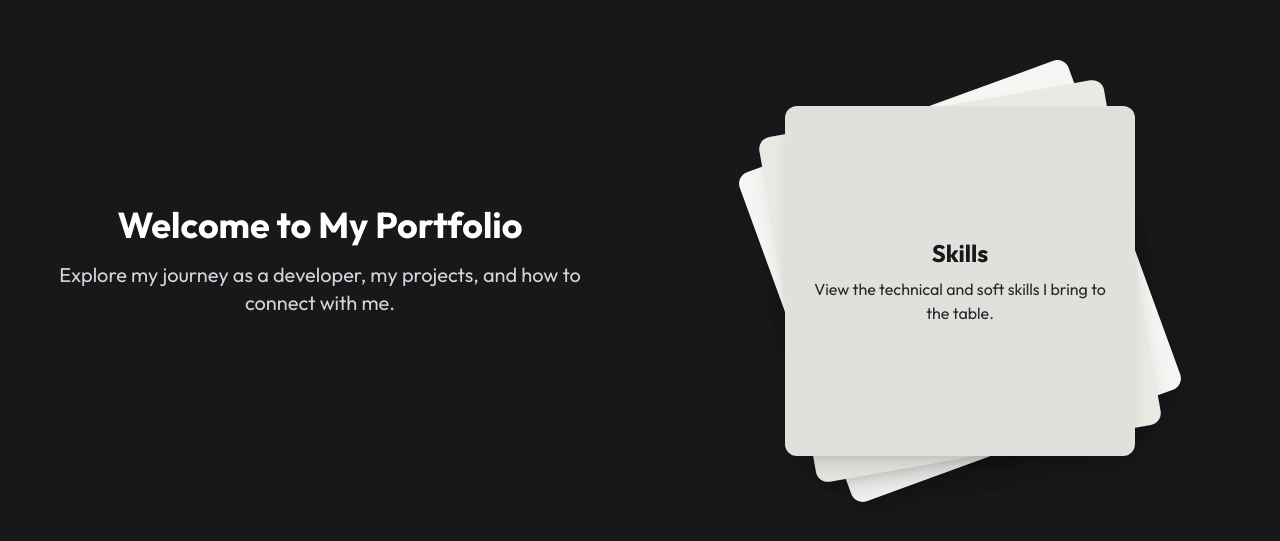
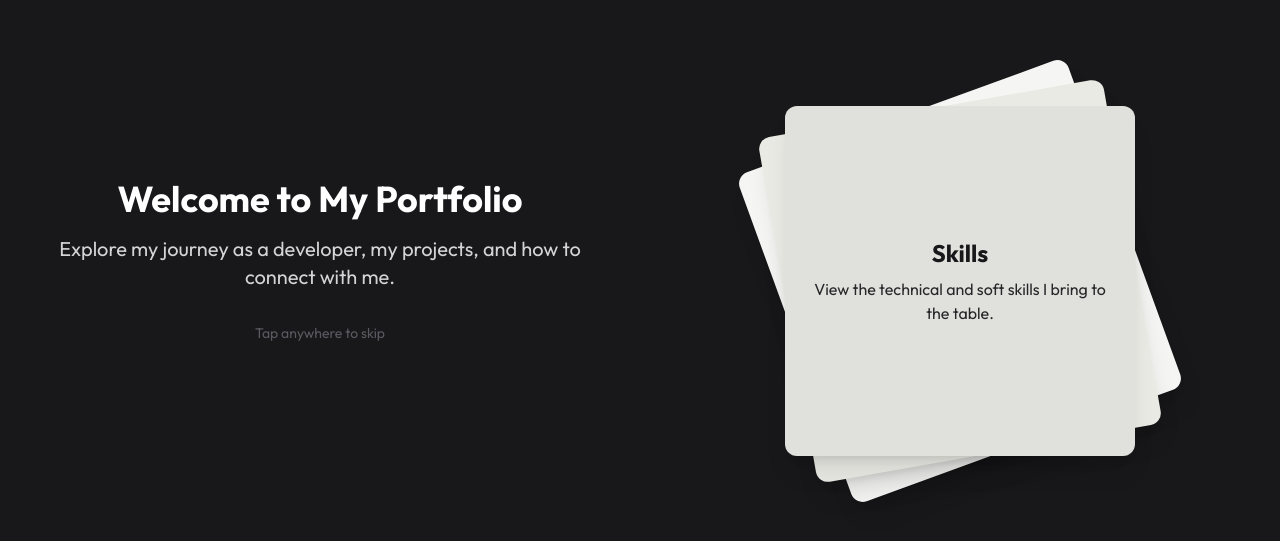
Before and after one commit to faizzmi/showcasex, a Next.js app: page / in a window 1280 px wide. Shown: the part 119-660 px from the top of the page. Built offline with nearby package versions, Linux system fonts and the light colour scheme; a web font is replaced by a local one.

Commit message:
update: resume and Add skip functionality to splash screen and enhance user interaction

```diff
--- a/app/template.js
+++ b/app/template.js
@@ -46,10 +46,15 @@ const Template = ({ children }) => {
     setPrevPathName(pathName);
   }, [pathName, prevPathName]);
 
+  // Function to skip the splash screen
+  const handleSkipSplash = () => {
+    setShowSplash(false);
+  };
+
   return (
     <div>
       {showSplash ? (
-        <SplashScreen />
+        <SplashScreen onSkip={handleSkipSplash} />
       ) : (
         <AnimatePresence>
           <motion.div key="main-content" initial={{ opacity: 0 }} animate={{ opacity: 1 }} exit={{ opacity: 0 }}>
--- a/components/SplashScreen.jsx
+++ b/components/SplashScreen.jsx
@@ -11,7 +11,7 @@ const cardsData = [
   { id: 6, color: "bg-lightest", title: "Let's Go!", description: " " },
 ];
 
-const SplashScreen = () => {
+const SplashScreen = ({ onSkip }) => {
   const [currentIndex, setCurrentIndex] = useState(0);
 
   useEffect(() => {
@@ -24,22 +24,34 @@ const SplashScreen = () => {
     return () => clearTimeout(interval);
   }, [currentIndex]);
 
+  // Handle click/tap anywhere on the splash screen
+  const handleSkip = () => {
+    if (onSkip) {
+      onSkip();
+    }
+  };
+
   return (
     <motion.div
-      className="fixed inset-0 z-50 flex flex-col md:flex-row items-center justify-center bg-zinc-900 h-screen"
+      className="fixed inset-0 z-50 flex flex-col md:flex-row items-center justify-center bg-zinc-900 h-screen cursor-pointer"
       initial={{ opacity: 1 }}
       animate={{ opacity: 1 }}
       exit={{ opacity: 0 }}
       transition={{ duration: 0.8, ease: easeInOut }}
+      onClick={handleSkip}  // <-- Click anywhere to skip
     >
-      <div className="w-full md:w-1/2 flex flex-col items-center justify-center text-center px-6 md:px-10 mb-10">
+      <div className="w-full md:w-1/2 flex flex-col items-center justify-center text-center px-6 md:px-10 mb-10 pointer-events-none">
         <p className="text-3xl md:text-4xl font-bold text-white">Welcome to My Portfolio</p>
         <p className="mt-4 text-lg md:text-xl text-zinc-300">
           Explore my journey as a developer, my projects, and how to connect with me.
         </p>
+        {/* Optional: Add a subtle hint that tapping skips */}
+        <p className="mt-8 text-sm text-zinc-500 animate-pulse">
+          Tap anywhere to skip
+        </p>
       </div>
 
-      <div className="w-full md:w-1/2 relative h-[400px] md:h-[500px]">
+      <div className="w-full md:w-1/2 relative h-[400px] md:h-[500px] pointer-events-none">
         {cardsData.map((card, index) => {
           const isAway = index < currentIndex;
           const angle = isAway ? -48 : -(index - currentIndex) * 10;
```
Also changed, not shown: 2 other files (tests, documents, lock files or other folders).
